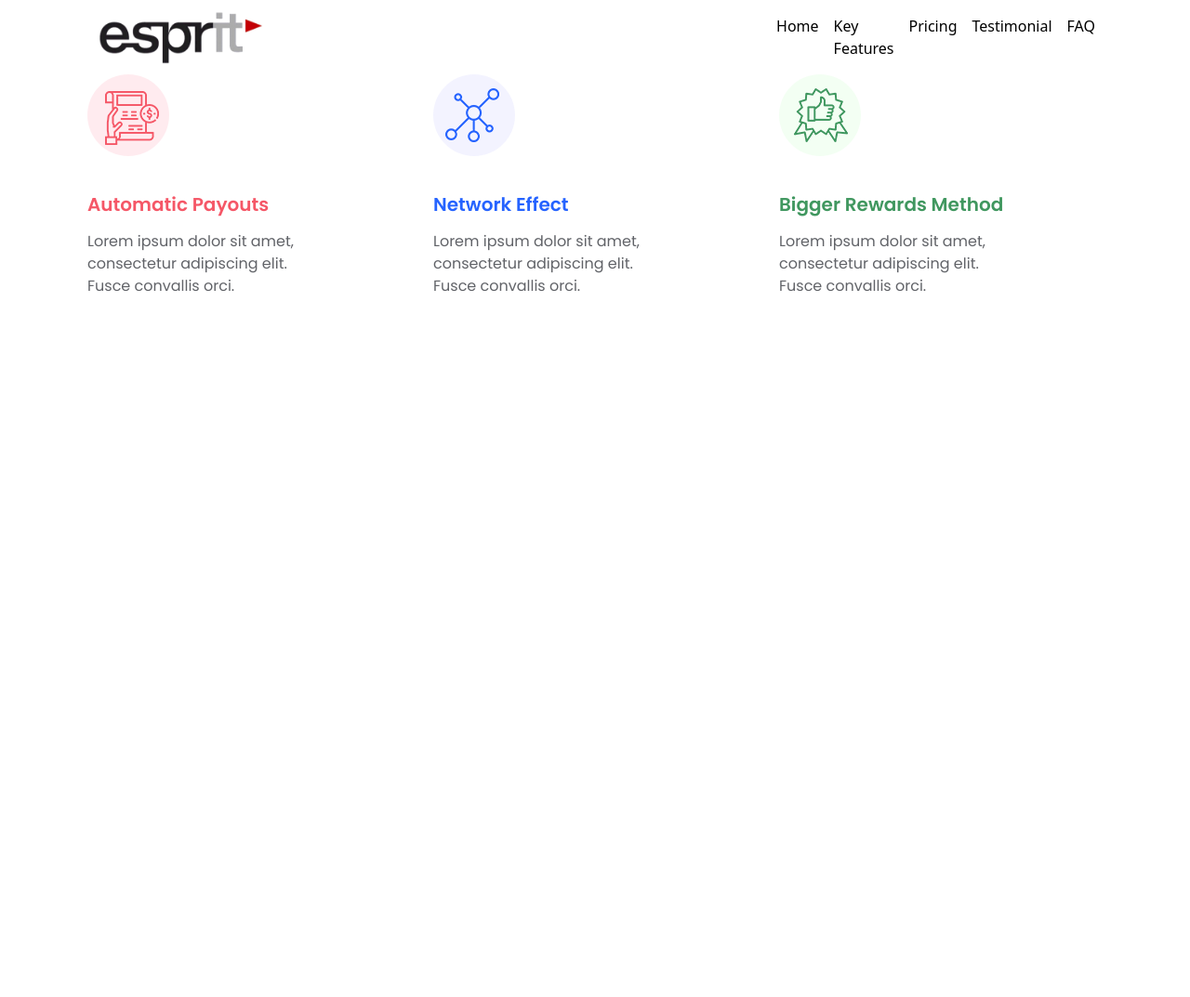
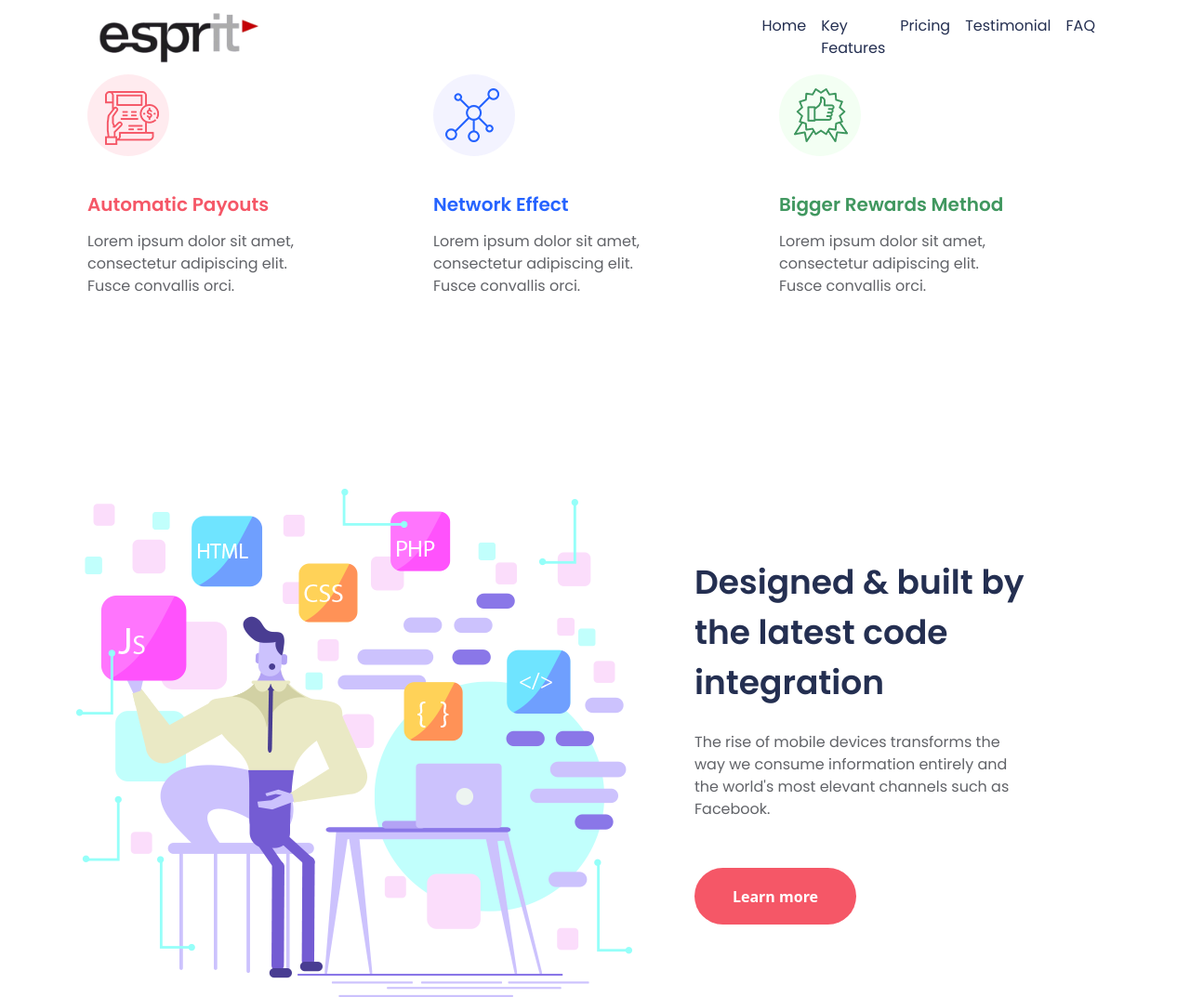
Before and after one commit to ayarii/Integration-MaquettePSD, a plain HTML site: page index.html in a window 1280 px wide. Shown: the whole page at 93% size. Before the commit the page ends 800 px from the top, so only its background shows below. Drawn offline with nearby package versions, Linux system fonts and the light colour scheme.

Commit message:
section 2

```diff
--- a/index.html
+++ b/index.html
@@ -5,6 +5,7 @@
     <meta charset="UTF-8" />
     <meta name="viewport" content="width=device-width, initial-scale=1.0" />
     <title>Document</title>
+    <link href='https://fonts.googleapis.com/css?family=Poppins' rel='stylesheet'>
     <link href="https://cdn.jsdelivr.net/npm/bootstrap@5.3.2/dist/css/bootstrap.min.css" rel="stylesheet"
         integrity="sha384-T3c6CoIi6uLrA9TneNEoa7RxnatzjcDSCmG1MXxSR1GAsXEV/Dwwykc2MPK8M2HN" crossorigin="anonymous" />
     <script src="https://kit.fontawesome.com/d651c9623e.js" crossorigin="anonymous"></script>
@@ -82,9 +83,28 @@
 
     <!-- Section 1 end -->
 
-    <!-- Section 2 start -->
+     <!-- Section 1 end -->
 
-    <!-- Section 2 End -->
+     <!-- Section 2 start -->
+     <div class="row sec2">
+        <div class="col-md-6">
+     <img src="images/section3-pic.png"  alt="">
+         </div>
+
+        <div class="col-md-4 offset-md-1 div-para">
+    <p class="titreSec2" >Designed & built by
+     the latest code
+     integration</p>
+
+     <p class="text">The rise of mobile devices transforms the way we
+         consume information entirely and the world's most
+         elevant channels such as Facebook.</p>
+
+         <button class="button">Learn more</button>
+
+ </div>
+</div>
+     <!-- Section 2 End -->
 
     <!-- Footer start -->
 
--- a/sass/_variables.scss
+++ b/sass/_variables.scss
@@ -14,3 +14,10 @@ $color : #242f51;
 $font_size : 1rem;
 $font_family: "Poppins" , regular;
 $font_weight: 500;
+
+//section 2
+$Button-Color: #f55767;
+$titre-color: #242f51;
+$text-color: #616368;
+$titre-size:2.25rem;
+$text-size:1rem;
--- a/sass/style.scss
+++ b/sass/style.scss
@@ -55,3 +55,41 @@
 
 
 }
+
+// section 2
+
+.titreSec2{
+    font-size: $titre-size;
+    color: $titre-color;
+    font-weight: bold;
+
+    font-family: 'Poppins';
+
+   }
+
+   .sec2{
+       margin-top: 190px;
+   }
+   .div-para{
+       margin-top: 74px;
+   }
+   .text{
+       font-size: $text-size;
+       font-family: 'Poppins';
+       color: $text-color;
+       margin-top: 25px;
+
+
+   }
+   .button{
+       background-color: $Button-Color;
+       color: white;
+       border: 0;
+       border-radius: 40px;
+       width: 174px;
+       height: 61px;
+       font-size: $text-size ;
+       font-weight: bold;
+       margin-top: 35px;
+
+   }
```
Also changed, not shown: css/style.css, images/section3-pic.png (added), 1 other file.
